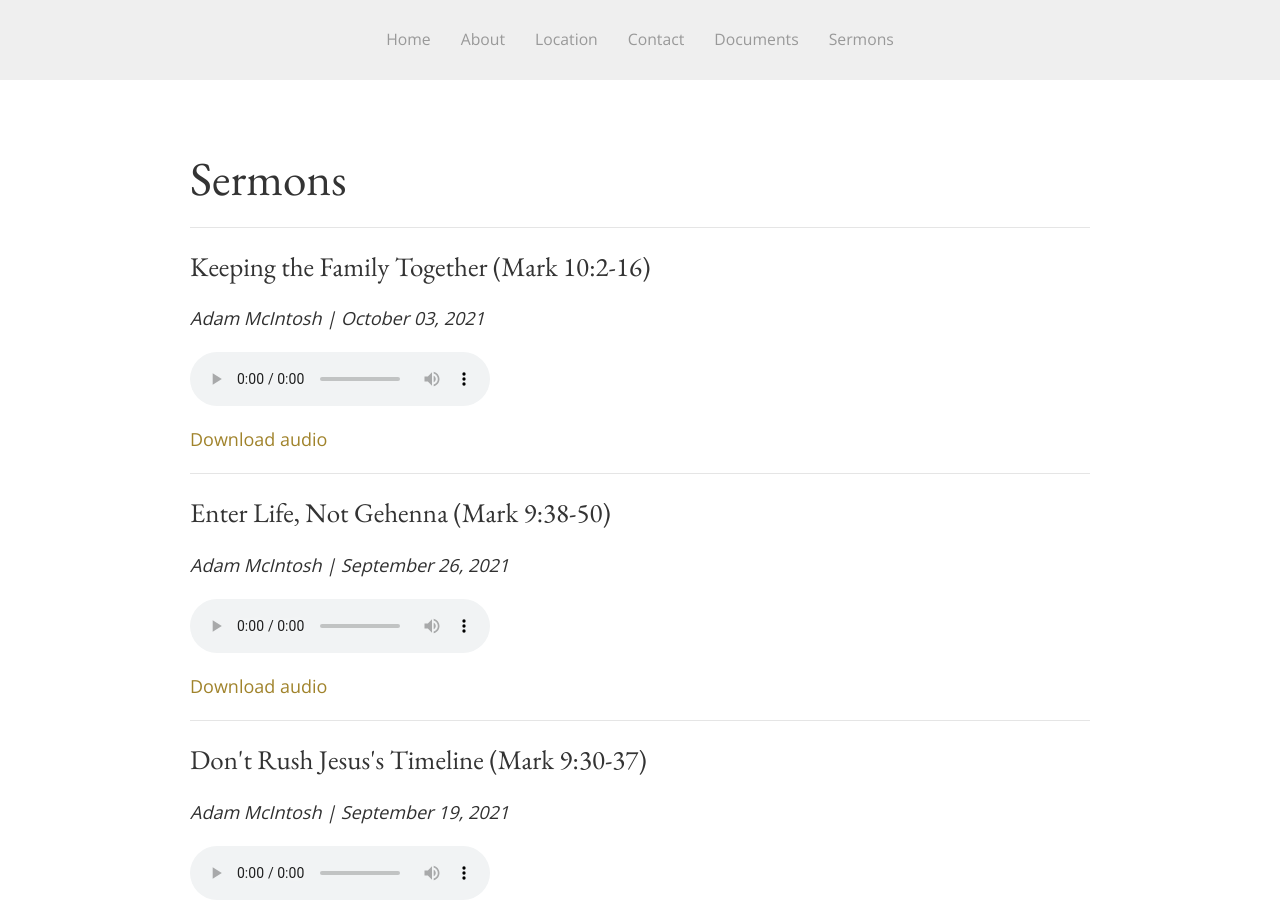
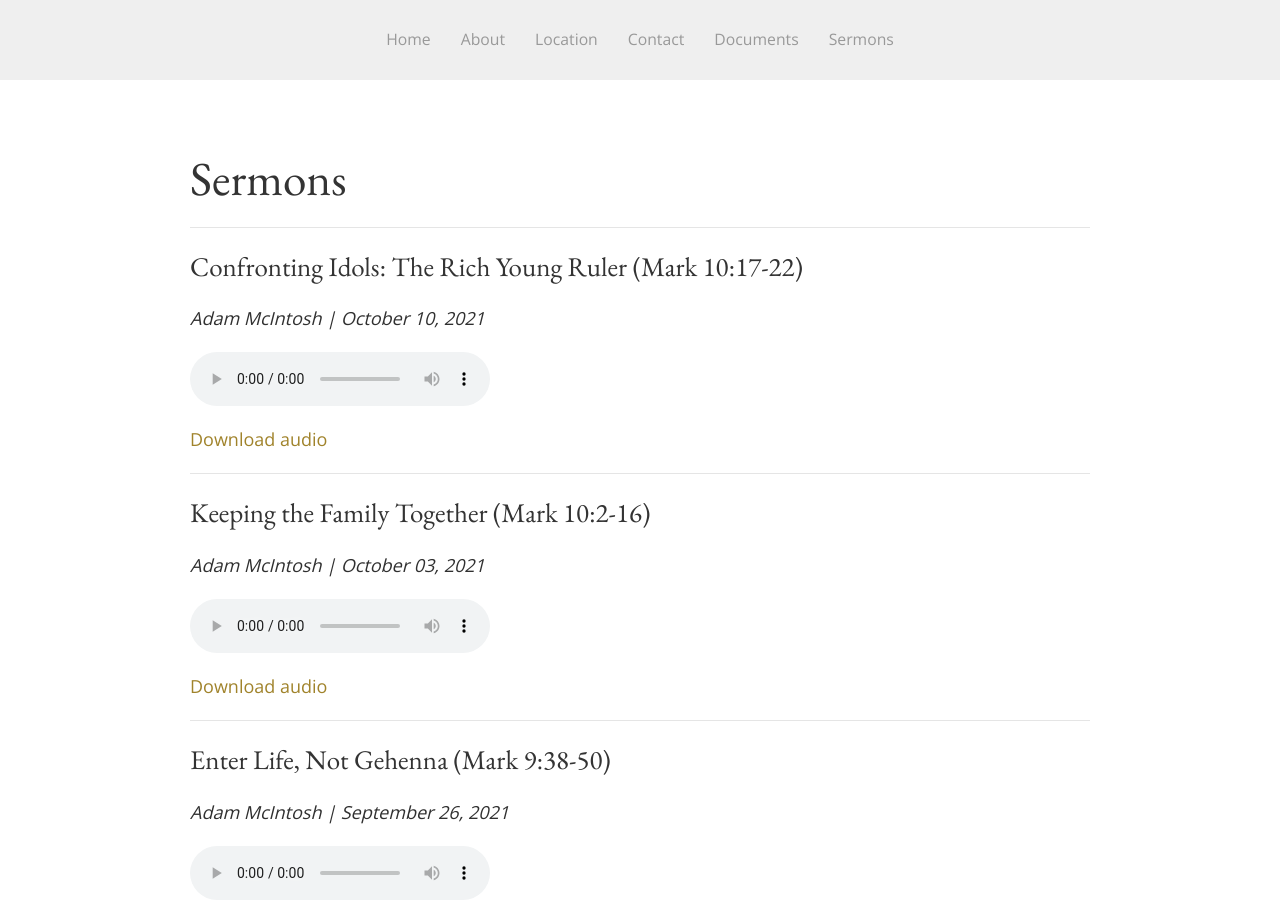
Before and after one commit to SaintDavidsChurch/website, a Jekyll site: the page built from sermons.html, in a window 1280 px wide and 900 px high. Built offline with Jekyll 4.4.1, drawn with Linux system fonts in a browser that asks for light colours.

Commit message:
Updated by InferCMS

```diff
--- a/_data/sermons.yml
+++ b/_data/sermons.yml
@@ -158,3 +158,7 @@
   date: '2021-10-03'
   preacher: Adam McIntosh
   audio_file: https://saintdavids.church/assets/sermons/2021/October/Adam-McIntosh_Oct3-2021_Mark10.2-16.mp3
+- title: 'Confronting Idols: The Rich Young Ruler (Mark 10:17-22)'
+  date: '2021-10-10'
+  preacher: Adam McIntosh
+  audio_file: https://saintdavids.church/assets/sermons/2021/October/Adam-McIntosh_Oct10-2021_Mark10.17-22.mp3
```
